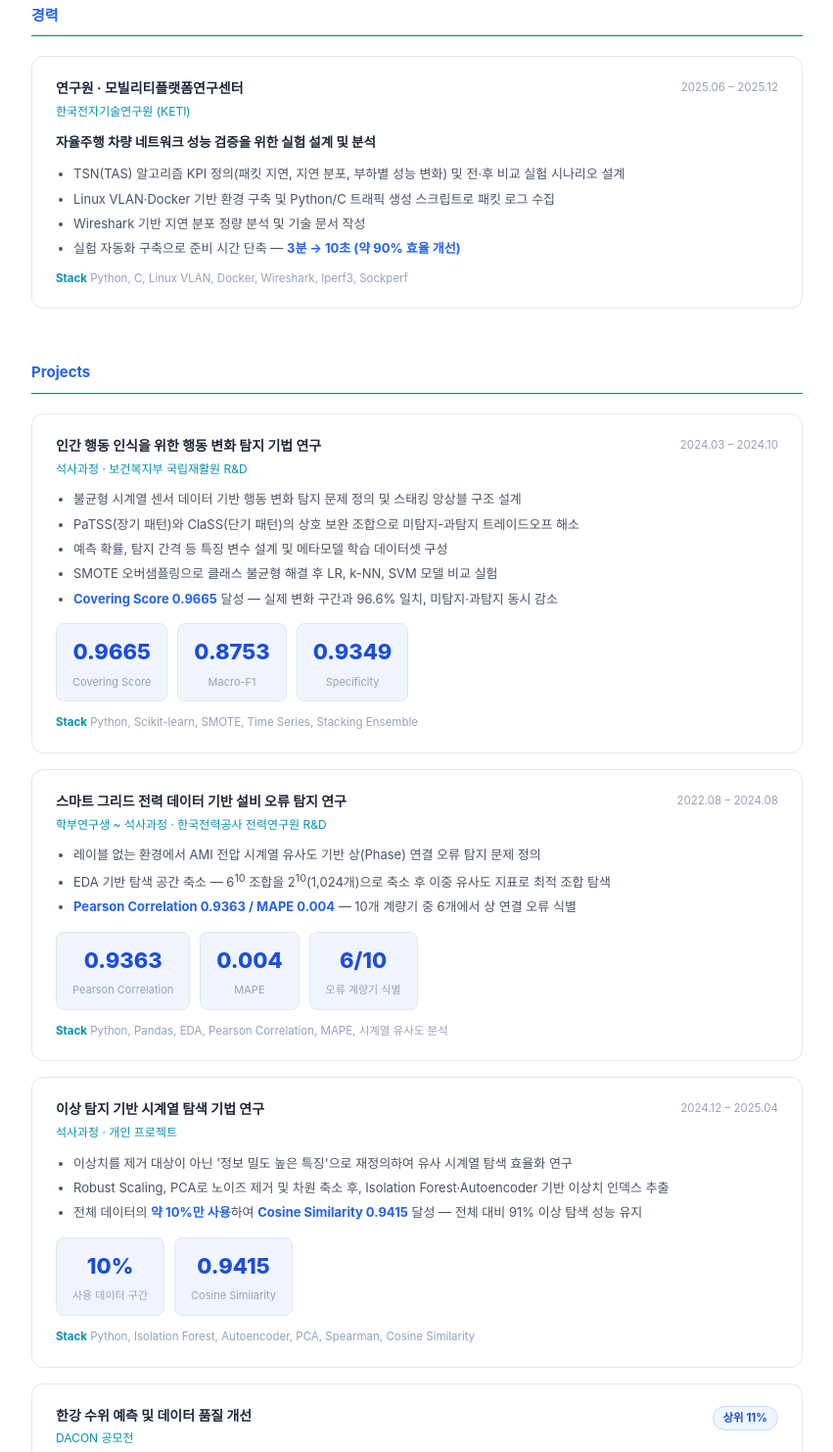
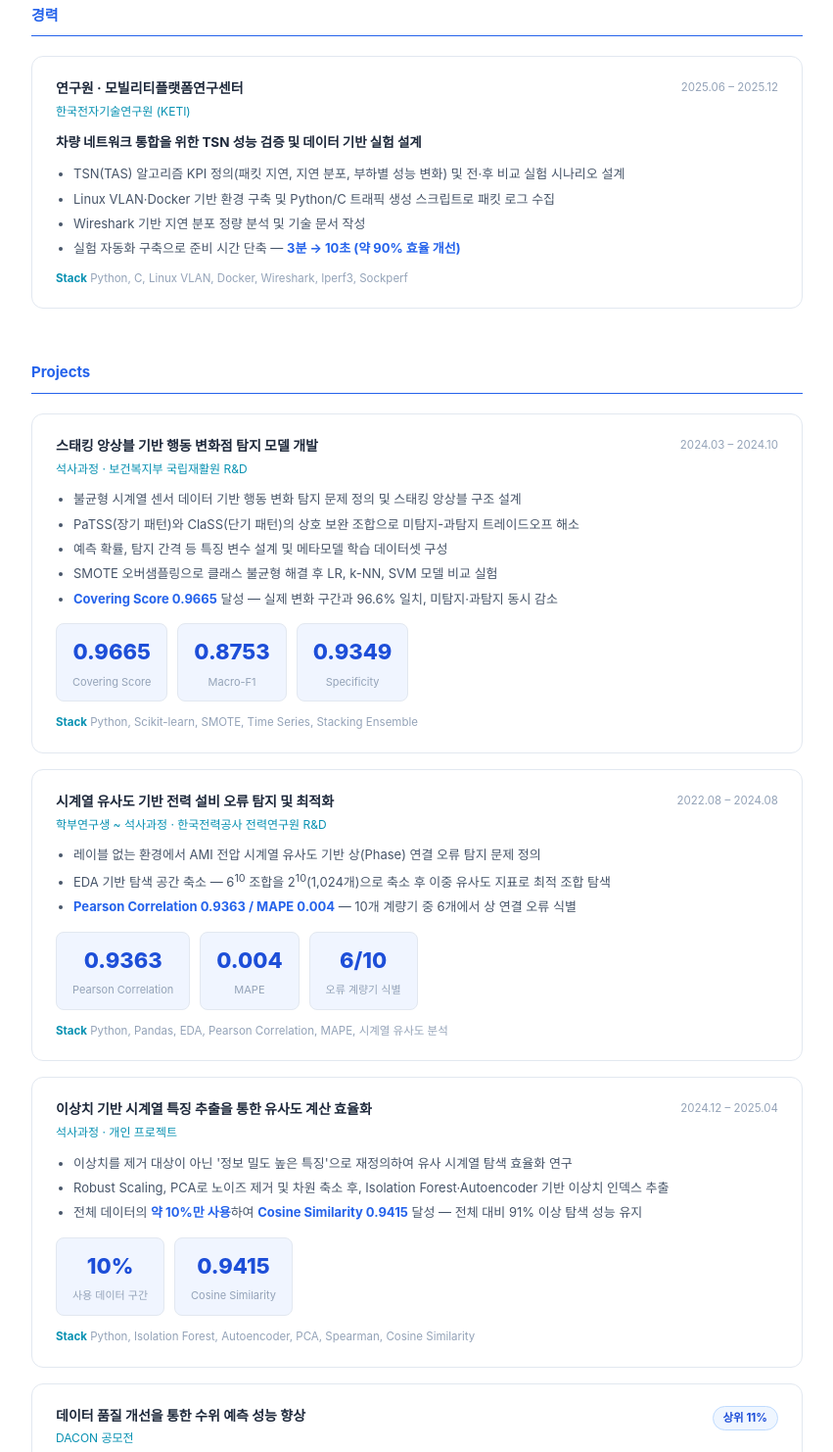
Before and after one commit to choi-jiii/choi-jiii.github.io, a plain HTML site: page index.html in a window 1280 px wide. Shown: the part 848-2330 px from the top of the page at 98% size, without its empty margins (214-1065 px from the left). Drawn offline with Linux system fonts and the light colour scheme.

Commit message:
Update index.html
Modified the code

```diff
--- a/index.html
+++ b/index.html
@@ -92,7 +92,7 @@
         </div>
         <span class="entry-date">2025.06 – 2025.12</span>
       </div>
-      <p class="entry-task">자율주행 차량 네트워크 성능 검증을 위한 실험 설계 및 분석</p>
+      <p class="entry-task">차량 네트워크 통합을 위한 TSN 성능 검증 및 데이터 기반 실험 설계</p>
       <ul>
         <li>TSN(TAS) 알고리즘 KPI 정의(패킷 지연, 지연 분포, 부하별 성능 변화) 및 전·후 비교 실험 시나리오 설계</li>
         <li>Linux VLAN·Docker 기반 환경 구축 및 Python/C 트래픽 생성 스크립트로 패킷 로그 수집</li>
@@ -110,7 +110,7 @@
     <div class="entry">
       <div class="entry-head">
         <div>
-          <span class="entry-title">인간 행동 인식을 위한 행동 변화 탐지 기법 연구</span>
+          <span class="entry-title">스태킹 앙상블 기반 행동 변화점 탐지 모델 개발</span>
           <span class="entry-sub">석사과정  ·  보건복지부 국립재활원 R&D</span>
         </div>
         <span class="entry-date">2024.03 – 2024.10</span>
@@ -133,7 +133,7 @@
     <div class="entry">
       <div class="entry-head">
         <div>
-          <span class="entry-title">스마트 그리드 전력 데이터 기반 설비 오류 탐지 연구</span>
+          <span class="entry-title">시계열 유사도 기반 전력 설비 오류 탐지 및 최적화</span>
           <span class="entry-sub">학부연구생 ~ 석사과정  ·  한국전력공사 전력연구원 R&D</span>
         </div>
         <span class="entry-date">2022.08 – 2024.08</span>
@@ -154,7 +154,7 @@
     <div class="entry">
       <div class="entry-head">
         <div>
-          <span class="entry-title">이상 탐지 기반 시계열 탐색 기법 연구</span>
+          <span class="entry-title">이상치 기반 시계열 특징 추출을 통한 유사도 계산 효율화</span>
           <span class="entry-sub">석사과정  ·  개인 프로젝트</span>
         </div>
         <span class="entry-date">2024.12 – 2025.04</span>
@@ -174,7 +174,7 @@
     <div class="entry">
       <div class="entry-head">
         <div>
-          <span class="entry-title">한강 수위 예측 및 데이터 품질 개선</span>
+          <span class="entry-title">데이터 품질 개선을 통한 수위 예측 성능 향상</span>
           <span class="entry-sub">DACON 공모전</span>
         </div>
         <span class="entry-date badge">상위 11%</span>
```
